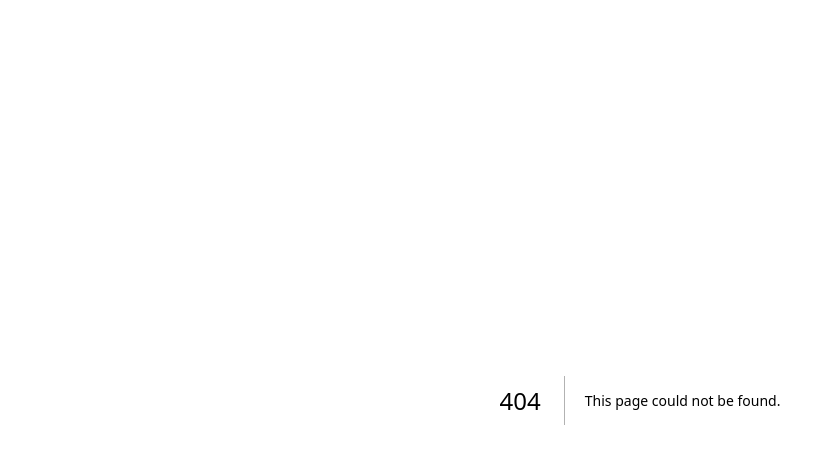
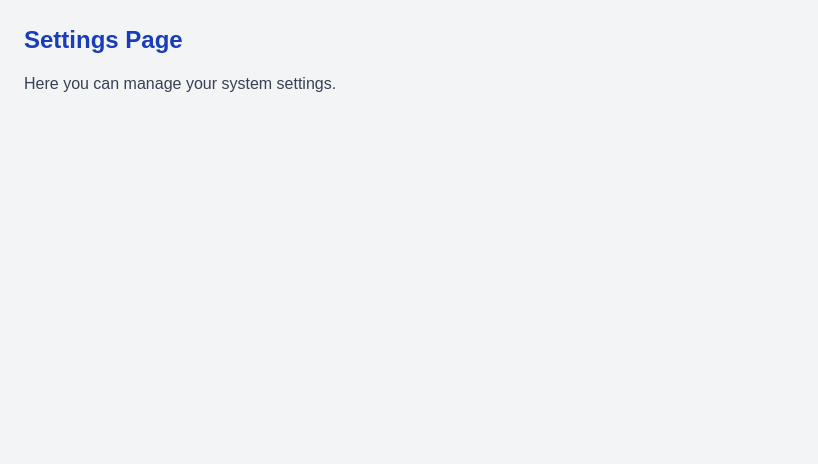
Before and after one commit to MKsixty/Dettera, a Next.js app: page /Settings in a window 1280 px wide. Before the commit this address had no page. Shown: the top 464 px of the page, without its empty margins (0-818 px from the left). Built offline with nearby package versions, Linux system fonts and the light colour scheme.

Commit message:
simple homepage created

```diff
--- /dev/null
+++ b/src/app/Settings/page.js
@@ -0,0 +1,8 @@
+export default function SettingsPage() {
+    return (
+      <div className="min-h-screen bg-gray-100 p-6">
+        <h1 className="text-2xl font-bold text-blue-800 mb-4">Settings Page</h1>
+        <p className="text-gray-700">Here you can manage your system settings.</p>
+      </div>
+    );
+  }
```
Also changed, not shown: src/app/History/page.js (added), src/app/components/DetectionAlert/DetectionAlert.jsx (added), src/app/components/DetectionAlert/index.js (added), src/app/components/DeterentControl/index.js (added), src/app/components/StatusCard/StatusCard.jsx (added), src/app/components/StatusCard/index.js (added), src/app/components/page.js (added).
